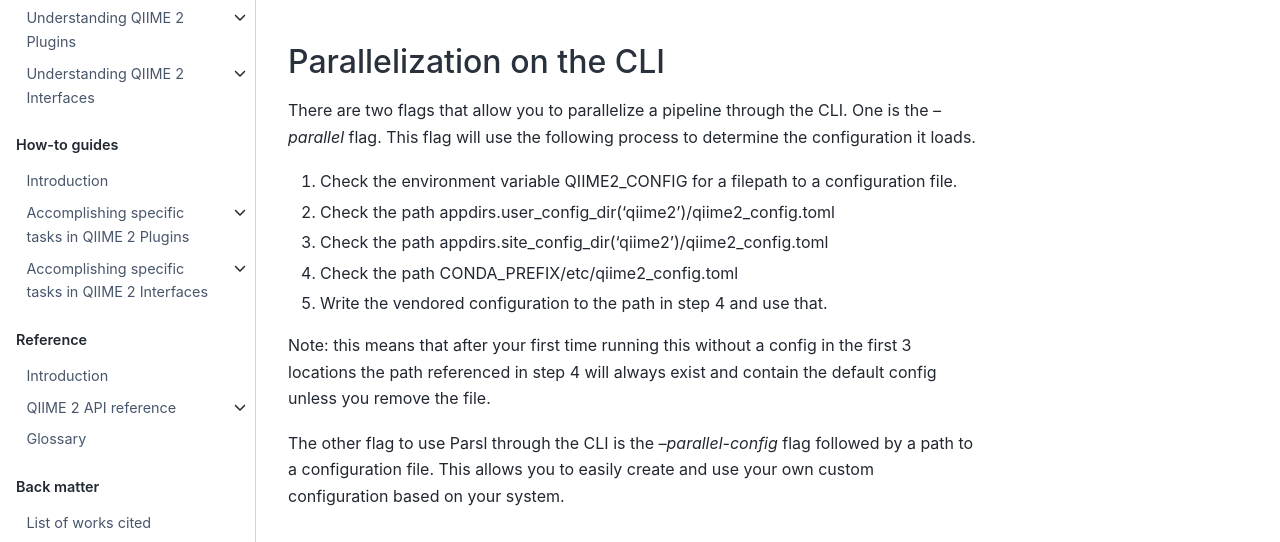
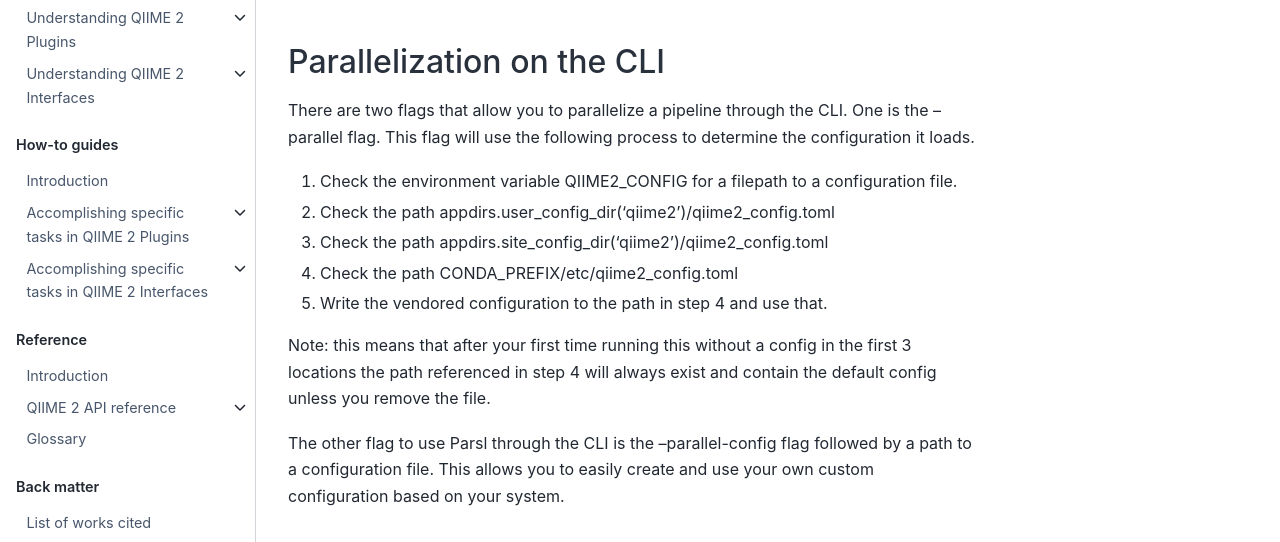
Before and after one commit to caporaso-lab/developing-with-qiime2, a Jupyter Book: the page built from book/parallel.rst, in a window 1280 px wide and 900 px high, scrolled down 1360 px. Shown: the part 160-702 px from the top of the window. Built offline with Jupyter Book 1.0.4 settings and Sphinx 7.4.7 and the Sphinx Book theme 1.1.4, drawn with Linux system fonts in a browser that asks for light colours; some of the changed text lies outside the part shown.

Commit message:
Kill some backticks

```diff
--- a/book/parallel.rst
+++ b/book/parallel.rst
@@ -60,7 +60,7 @@ Note: Your config MUST contain an executor with the label default. This is the e
 Parallelization on the CLI
 ++++++++++++++++++++++++++
 
-There are two flags that allow you to parallelize a pipeline through the CLI. One is the `--parallel` flag. This flag will use the following process to determine the configuration it loads.
+There are two flags that allow you to parallelize a pipeline through the CLI. One is the --parallel flag. This flag will use the following process to determine the configuration it loads.
 
 1. Check the environment variable QIIME2_CONFIG for a filepath to a configuration file.
 
@@ -74,7 +74,7 @@ There are two flags that allow you to parallelize a pipeline through the CLI. On
 
 Note: this means that after your first time running this without a config in the first 3 locations the path referenced in step 4 will always exist and contain the default config unless you remove the file.
 
-The other flag to use Parsl through the CLI is the `--parallel-config` flag followed by a path to a configuration file. This allows you to easily create and use your own custom configuration based on your system.
+The other flag to use Parsl through the CLI is the --parallel-config flag followed by a path to a configuration file. This allows you to easily create and use your own custom configuration based on your system.
 
 The Config File
 ---------------
@@ -179,7 +179,7 @@ And our final result is the following. We use the executor mapping internally to
 Parallelization in the Python API
 +++++++++++++++++++++++++++++++++
 
-Parallelization in the Python API is done using `ParallelConfig` objects as context managers. These objects take a Parsl Config object and a dictionary mapping action names to executor names. If no config is provided your default config will be used (found following the steps from the `--parallel` flag above).
+Parallelization in the Python API is done using ParallelConfig objects as context managers. These objects take a Parsl Config object and a dictionary mapping action names to executor names. If no config is provided your default config will be used (found following the steps from the --parallel flag above).
 
 The Parsl Config object itself can be created in several different ways.
 
```
